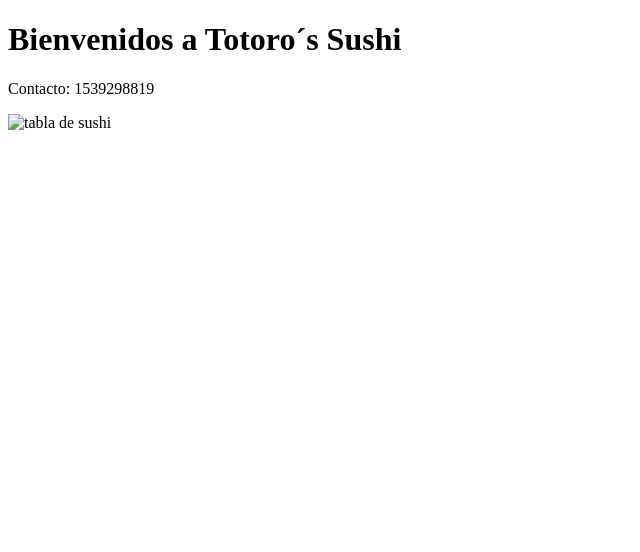
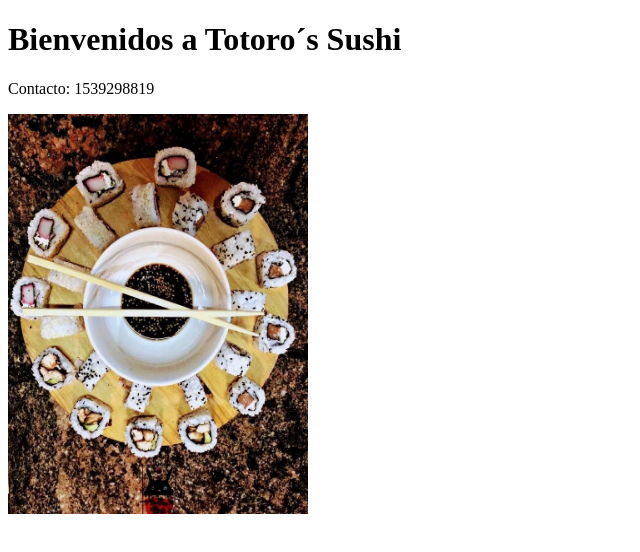
Before and after one commit to MelitaaRossi/SushiWeb, a plain HTML site: page sushi.html in a window 1280 px wide. Shown: the whole page, without its empty margins (0-640 px from the left). Drawn offline with Linux system fonts and the light colour scheme.

Commit message:
Cambios 04-04 19.57

```diff
--- a/sushi.html
+++ b/sushi.html
@@ -1,5 +1,6 @@
 <!DOCTYPE html>
 <html lang="es">
+
 <head>
     <meta charset="UTF-8">
     <meta http-equiv="X-UA-Compatible" content="IE=edge">
@@ -14,8 +15,9 @@
 
 
 <body>
-    <img src="C:\Users\Mel\Desktop\sushimel.jpg" alt="tabla de sushi" width="300px" height="400px">
+    <img src="./img/img_sushi.jpg" alt="tabla de sushi" width="300px" height="400px">
 
 
 </body>
+
 </html>
```
